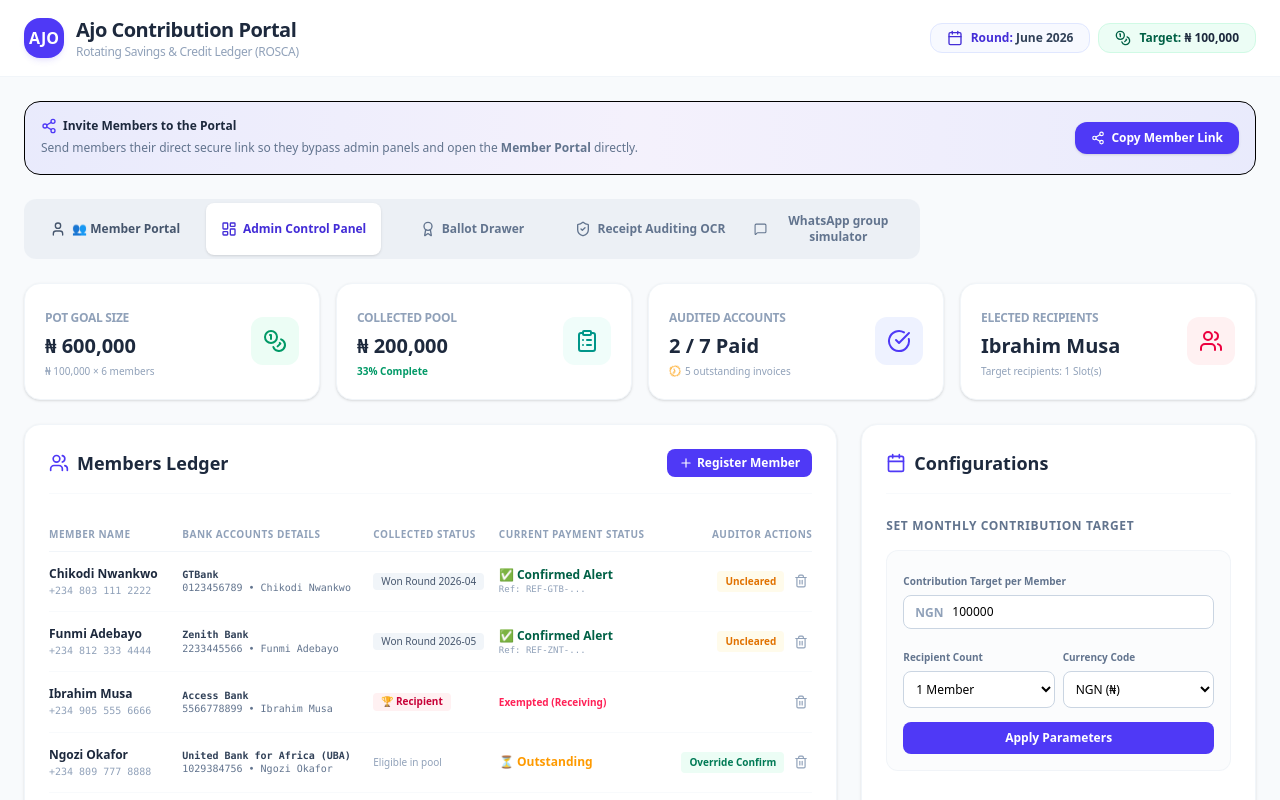
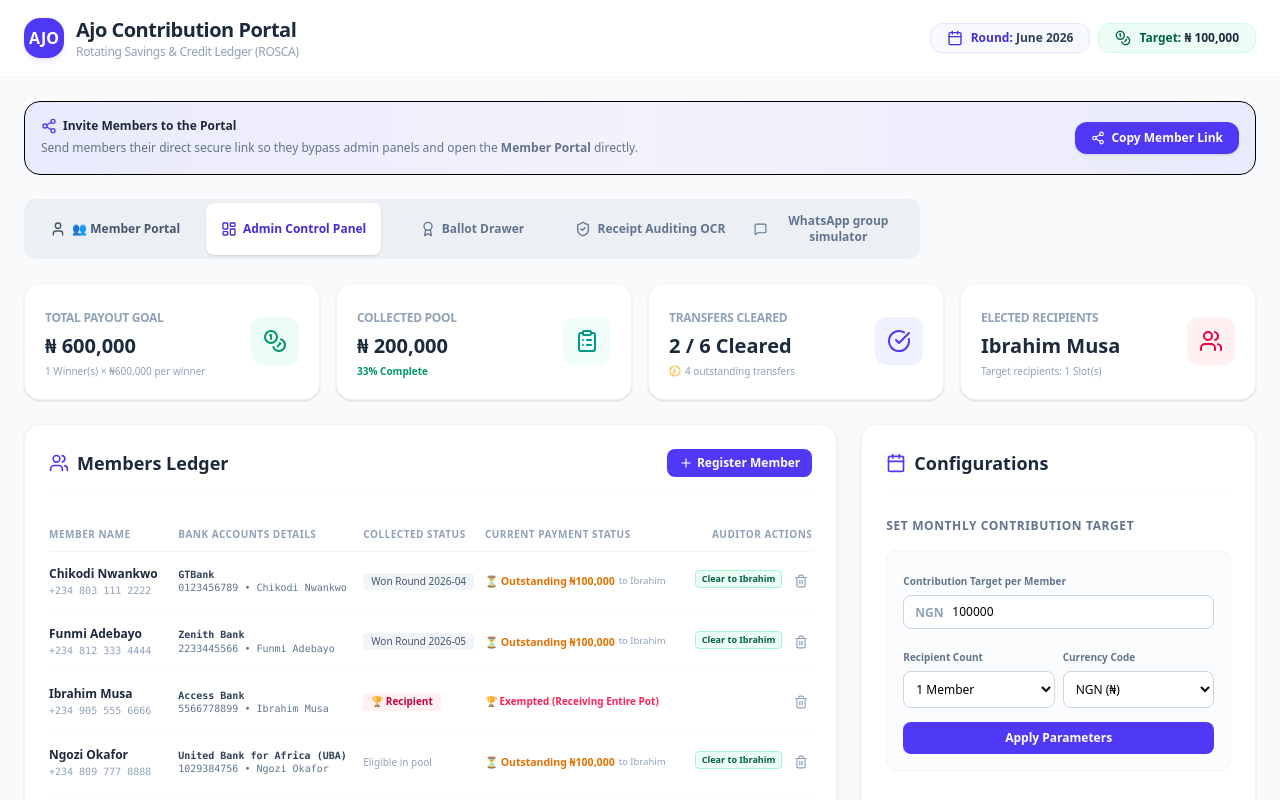
Before and after one commit to Crystalheart20/Crystalpay, a React (Vite) app: page / in a window 1280 px wide. Shown: the top 800 px of the page. Built offline with nearby package versions, Linux system fonts and the light colour scheme.

Commit message:
feat: support multi-recipient ROSCA payments
Add recipientId to payment logic and interfaces to allow tracking contributions to specific winners when multiple recipients are active in a single month.

```diff
--- a/src/App.tsx
+++ b/src/App.tsx
@@ -125,11 +125,12 @@ export default function App() {
   };
 
   // Action: Record payment verified (manually or through Gemini OCR)
-  const handleRecordPayment = (memberId: string, amount: number, ref: string, senderName?: string) => {
+  const handleRecordPayment = (memberId: string, amount: number, ref: string, senderName?: string, recipientId?: string) => {
     setMonths(prev => prev.map(m => {
       if (m.id === currentMonthId) {
-        // Prevent duplicate payment entry log
-        const exists = m.payments.some(p => p.memberId === memberId);
+        // Prevent duplicate payment entry log for this recipient
+        const targetRecipient = recipientId || m.recipients[0];
+        const exists = m.payments.some(p => p.memberId === memberId && p.recipientId === targetRecipient);
         if (exists) return m;
 
         const newPayment: PaymentLog = {
@@ -138,7 +139,8 @@ export default function App() {
           date: new Date().toISOString().split('T')[0],
           transactionRef: ref,
           senderAccountName: senderName || "Verified Member",
-          verifiedByAI: true
+          verifiedByAI: true,
+          recipientId: targetRecipient
         };
 
         return {
@@ -193,33 +195,40 @@ export default function App() {
   };
 
   // Action: Toggle / Manual overriding confirmation
-  const handleManualPayment = (memberId: string, approved: boolean) => {
+  const handleManualPayment = (memberId: string, approved: boolean, recipientId?: string) => {
     setMonths(prev => prev.map(m => {
       if (m.id === currentMonthId) {
         if (approved) {
-          // Add manually
-          const exists = m.payments.some(p => p.memberId === memberId);
-          if (exists) return m;
+          // If recipientId is specified, only pay them, otherwise pay all winners this member owes
+          const recipientsToPay = recipientId ? [recipientId] : m.recipients.filter(rId => rId !== memberId);
 
-          return {
-            ...m,
-            payments: [
-              ...m.payments,
-              {
+          let newPayments = [...m.payments];
+          recipientsToPay.forEach(targetRecId => {
+            const exists = newPayments.some(p => p.memberId === memberId && p.recipientId === targetRecId);
+            if (!exists) {
+              newPayments.push({
                 memberId,
                 amount: m.targetAmountPerMember,
                 date: new Date().toISOString().split('T')[0],
                 transactionRef: "OVERRIDE-" + Math.floor(Math.random() * 100000),
                 senderAccountName: "System Approved",
-                verifiedByAI: false
-              }
-            ]
+                verifiedByAI: false,
+                recipientId: targetRecId
+              });
+            }
+          });
+
+          return {
+            ...m,
+            payments: newPayments
           };
         } else {
-          // Remove manually
+          // Clear payment manual override
           return {
             ...m,
-            payments: m.payments.filter(p => p.memberId !== memberId)
+            payments: recipientId
+              ? m.payments.filter(p => !(p.memberId === memberId && p.recipientId === recipientId))
+              : m.payments.filter(p => p.memberId !== memberId)
           };
         }
       }
@@ -448,7 +457,7 @@ export default function App() {
               currentMonthId={currentMonthId}
               currency="₦"
               onAddMember={handleAddMember}
-              onPaymentApproved={(mId, amt, ref, sName) => handleRecordPayment(mId, amt, ref, sName)}
+              onPaymentApproved={(mId, amt, ref, sName, rId) => handleRecordPayment(mId, amt, ref, sName, rId)}
               onConfirmPayoutReceipt={handleConfirmPayoutReceipt}
             />
           )}
@@ -481,7 +490,7 @@ export default function App() {
               members={members}
               expectedAmount={currentMonth?.targetAmountPerMember || 10000}
               currency="₦"
-              onPaymentApproved={(mId, amt, ref, sName) => handleRecordPayment(mId, amt, ref, sName)}
+              onPaymentApproved={(mId, amt, ref, sName, rId) => handleRecordPayment(mId, amt, ref, sName, rId)}
             />
           )}
 
--- a/src/components/Dashboard.tsx
+++ b/src/components/Dashboard.tsx
@@ -10,7 +10,7 @@ interface DashboardProps {
   onAddMember: (member: Omit<Member, "id" | "collectedMonths" | "isActive">) => void;
   onRemoveMember: (id: string) => void;
   onConfigureMonth: (targetAmount: number, spots: 1 | 2, currencyCode: string) => void;
-  onManualPayment: (memberId: string, approved: boolean) => void;
+  onManualPayment: (memberId: string, approved: boolean, recipientId?: string) => void;
   onCloseRound: () => void;
 }
 
@@ -56,22 +56,24 @@ export default function Dashboard({
 
   // Calculate dynamic stats
   const totalMembersCount = members.length;
-  const paidMembersCount = currentMonth
-    ? members.filter(m => currentMonth.payments.some(p => p.memberId === m.id)).length
-    : 0;
-  const pendingMembersCount = totalMembersCount - paidMembersCount;
+  const activeRecipientsList = currentMonth
+    ? members.filter(m => currentMonth.recipients.includes(m.id))
+    : [];
 
-  const payoutGoal = currentMonth
-    ? (currentMonth.targetAmountPerMember * (totalMembersCount - currentMonth.recipients.length))
-    : 0;
+  const targetAmount = currentMonth?.targetAmountPerMember || 100000;
+
+  // Each recipient always collects NGN 100,000 contribution from all other (totalMembers - 1) group members.
+  // When there are 2 recipients, other members contribute 100,000 to each winner, and winners pay 100,000 to each other.
+  // Thus, the total transfers expected is recipients count * (totalMembers - 1).
+  const totalTransfersExpected = totalRecipients > 0 ? totalRecipients * (totalMembersCount - 1) : 0;
+  const payoutGoal = totalTransfersExpected * targetAmount;
 
   const currentPoolPaid = currentMonth
     ? currentMonth.payments.reduce((sum, p) => sum + p.amount, 0)
     : 0;
 
-  const activeRecipientsList = currentMonth
-    ? members.filter(m => currentMonth.recipients.includes(m.id))
-    : [];
+  const completedTransfers = currentMonth ? currentMonth.payments.length : 0;
+  const pendingTransfersCount = totalTransfersExpected - completedTransfers;
 
   const handleRegisterMember = (e: React.FormEvent) => {
     e.preventDefault();
@@ -144,12 +146,12 @@ export default function Dashboard({
         {/* Card 1: Total Pool size */}
         <div className="bg-white rounded-2xl shadow-sm border border-slate-100 p-5 flex items-center justify-between">
           <div>
-            <span className="text-xs font-semibold text-slate-400 uppercase tracking-tight">Pot Goal size</span>
+            <span className="text-xs font-semibold text-slate-400 uppercase tracking-tight">Total Payout Goal</span>
             <h3 className="text-xl font-extrabold text-slate-800 mt-1">
               {currency} {payoutGoal.toLocaleString()}
             </h3>
             <p className="text-[10px] text-slate-400 mt-1">
-              {currency} {currentMonth?.targetAmountPerMember.toLocaleString()} × {totalMembersCount - (currentMonth?.recipients.length || 0)} members
+              {totalRecipients} Winner(s) × {currency}{(targetAmount * (totalMembersCount - 1)).toLocaleString()} per winner
             </p>
           </div>
           <div className="p-3 bg-emerald-50 rounded-xl text-emerald-600">
@@ -173,15 +175,22 @@ export default function Dashboard({
           </div>
         </div>
 
-        {/* Card 3: Paid members ratio */}
+        {/* Card 3: Payments ratio */}
         <div className="bg-white rounded-2xl shadow-sm border border-slate-100 p-5 flex items-center justify-between">
           <div>
-            <span className="text-xs font-semibold text-slate-400 uppercase tracking-tight">Audited Accounts</span>
+            <span className="text-xs font-semibold text-slate-400 uppercase tracking-tight">Transfers Cleared</span>
             <h3 className="text-xl font-extrabold text-slate-800 mt-1">
-              {paidMembersCount} / {totalMembersCount} Paid
+              {completedTransfers} / {totalTransfersExpected} Cleared
             </h3>
             <p className="text-[10px] text-slate-400 mt-1 flex items-center gap-1">
-              <Clock className="w-3 h-3 text-amber-500 animate-spin" /> {pendingMembersCount} outstanding invoices
+              {pendingTransfersCount > 0 ? (
+                <>
+                  <Clock className="w-3 h-3 text-amber-500 animate-spin" />
+                  <span>{pendingTransfersCount} outstanding transfers</span>
+                </>
+              ) : (
+                <span className="text-emerald-600 font-bold">✓ All contributions cleared!</span>
+              )}
             </p>
           </div>
           <div className="p-3 bg-indigo-50 rounded-xl text-indigo-600">
@@ -313,8 +322,7 @@ export default function Dashboard({
               <tbody>
                 {members.map(m => {
                   const isRecipient = currentMonth?.recipients.includes(m.id);
-                  const isPaid = currentMonth?.payments.some(p => p.memberId === m.id);
-                  const paymentLog = currentMonth?.payments.find(p => p.memberId === m.id);
+                  const winnersOwed = activeRecipientsList.filter(w => w.id !== m.id);
 
                   return (
                     <tr key={m.id} className="border-b border-slate-50 hover:bg-slate-50/40 transition">
@@ -325,7 +333,7 @@ export default function Dashboard({
                         </div>
                       </td>
                       <td className="py-3.5 font-mono">
-                        <div className="flex flex-col text-[10px] text-slate-500">
+                        <div className="flex flex-col text-[10px] text-slate-500 block">
                           <span className="font-semibold text-slate-700">{m.bankName}</span>
                           <span>{m.accountNo} • {m.accountName}</span>
                         </div>
@@ -344,35 +352,55 @@ export default function Dashboard({
                         )}
                       </td>
                       <td className="py-3.5">
-                        {isRecipient ? (
-                          <span className="text-rose-500 text-[10px] font-semibold">Exempted (Receiving)</span>
-                        ) : isPaid ? (
-                          <div className="flex flex-col">
-                            <span className="inline-flex text-emerald-800 font-semibold gap-1 items-center">
-                              ✅ Confirmed Alert
-                            </span>
-                            <span className="text-[9px] font-mono text-slate-400 truncate max-w-[100px]" title={paymentLog?.transactionRef}>
-                              Ref: {paymentLog?.transactionRef.slice(0, 8)}...
-                            </span>
+                        {isRecipient && winnersOwed.length === 0 ? (
+                          <span className="text-rose-500 text-[10px] font-bold block">🏆 Exempted (Receiving Entire Pot)</span>
+                        ) : winnersOwed.length === 0 ? (
+                          <span className="text-slate-400 text-[10px]">⏳ No active draw</span>
+                        ) : (
+                          <div className="space-y-1.5">
+                            {winnersOwed.map(w => {
+                              const pLog = currentMonth?.payments.find(p => p.memberId === m.id && p.recipientId === w.id);
+                              return (
+                                <div key={w.id} className="flex flex-col text-[10.5px]">
+                                  <div className="flex items-center gap-1">
+                                    {pLog ? (
+                                      <span className="text-emerald-700 font-bold">✅ Paid ₦{(pLog.amount || targetAmount).toLocaleString()}</span>
+                                    ) : (
+                                      <span className="text-amber-600 font-bold">⏳ Outstanding ₦{targetAmount.toLocaleString()}</span>
+                                    )}
+                                    <span className="text-slate-400 text-[9.5px]">to {w.name.split(" ")[0]}</span>
+                                  </div>
+                                  {pLog && (
+                                    <span className="text-[9px] font-mono text-slate-400 block -mt-0.5">
+                                      Ref: {pLog.transactionRef.slice(0, 8)}...
+                                    </span>
+                                  )}
+                                </div>
+                              );
+                            })}
                           </div>
-                        ) : (
-                          <span className="inline-flex text-amber-500 font-bold items-center gap-1">
-                            ⏳ Outstanding
-                          </span>
                         )}
                       </td>
-                      <td className="py-3.5 text-right space-x-1.5 whitespace-nowrap">
-                        {!isRecipient && (
-                          <button
-                            onClick={() => onManualPayment(m.id, !isPaid)}
-                            className={`px-2 py-1 rounded text-[10px] font-bold ${
-                              isPaid
-                                ? "bg-amber-50 text-amber-600 hover:bg-amber-100"
-                                : "bg-emerald-50 text-emerald-700 hover:bg-emerald-100"
-                            }`}
-                          >
-                            {isPaid ? "Uncleared" : "Override Confirm"}
-                          </button>
+                      <td className="py-3.5 text-right space-y-1 whitespace-nowrap">
+                        {winnersOwed.length > 0 && (
+                          <div className="flex flex-col gap-1 items-end inline-block align-middle mr-2">
+                            {winnersOwed.map(w => {
+                              const hasPaidWinner = currentMonth?.payments.some(p => p.memberId === m.id && p.recipientId === w.id);
+                              return (
+                                <button
+                                  key={w.id}
+                                  onClick={() => onManualPayment(m.id, !hasPaidWinner, w.id)}
+                                  className={`px-1.5 py-0.5 rounded text-[9px] font-extrabold flex items-center gap-0.5 border ${
+                                    hasPaidWinner
+                                      ? "bg-amber-50 border-amber-200 text-amber-600 hover:bg-amber-100"
+                                      : "bg-emerald-50 border-emerald-200 text-emerald-800 hover:bg-emerald-100"
+                                  }`}
+                                >
+                                  {hasPaidWinner ? `Uncleared to ${w.name.split(" ")[0]}` : `Clear to ${w.name.split(" ")[0]}`}
+                                </button>
+                              );
+                            })}
+                          </div>
                         )}
                         <button
                           onClick={() => onRemoveMember(m.id)}
--- a/src/components/MemberPortal.tsx
+++ b/src/components/MemberPortal.tsx
@@ -27,7 +27,7 @@ interface MemberPortalProps {
   currentMonthId: string;
   currency: string;
   onAddMember: (member: Omit<Member, "id" | "collectedMonths" | "isActive">) => void;
-  onPaymentApproved: (memberId: string, amount: number, ref: string, senderName?: string) => void;
+  onPaymentApproved: (memberId: string, amount: number, ref: string, senderName?: string, recipientId?: string) => void;
   onConfirmPayoutReceipt: (memberId: string, monthId: string) => void;
 }
 
@@ -45,6 +45,9 @@ export default function MemberPortal({
     return localStorage.getItem("ajo_member_session") || "";
   });
   const [isRegisterMode, setIsRegisterMode] = useState(false);
+
+  // Selected Recipient for contribution
+  const [selectedRecipientId, setSelectedRecipientId] = useState<string>("");
 
   // Self Registration Form state
   const [regName, setRegName] = useState("");
@@ -182,6 +185,9 @@ export default function MemberPortal({
     setAuditError("");
     setAuditResult(null);
 
+    const winnersOwed = activeRecipientsList.filter(w => w.id !== loggedInMemberId);
+    const targetRecipientId = selectedRecipientId || (winnersOwed.length > 0 ? winnersOwed[0].id : "");
+
     try {
       const response = await fetch("/api/verify-receipt", {
         method: "POST",
@@ -207,7 +213,8 @@ export default function MemberPortal({
           loggedInMemberId,
           auditData.amount || targetAmount,
           auditData.transactionReference || ("TXN-" + Date.now()),
-          auditData.senderName || loggedInMember?.name
+          auditData.senderName || loggedInMember?.name,
+          targetRecipientId
         );
       }
     } catch (err: any) {
@@ -229,6 +236,7 @@ export default function MemberPortal({
   const copyToClipboard = (text: string, id: string) => {
     navigator.clipboard.writeText(text);
     setCopiedAccNo(id);
+    setSelectedRecipientId(id); // Auto-select this winner for transfer verification proof
     setTimeout(() => setCopiedAccNo(null), 1500);
   };
 
@@ -558,16 +566,32 @@ export default function MemberPortal({
               <div className="bg-white rounded-2xl p-6 border border-slate-100 shadow-sm space-y-4">
                 <h4 className="font-bold text-slate-800 text-sm">Your Personal Contribution Ledger</h4>
 
+                {(() => {
+                  const winnersOwed = activeRecipientsList.filter(w => w.id !== loggedInMemberId);
+                  const paymentsMade = currentMonth?.payments.filter(p => p.memberId === loggedInMemberId) || [];
+                  const isFullyPaid = winnersOwed.length > 0 && winnersOwed.every(w => paymentsMade.some(p => p.recipientId === w.id));
+                  const isExempt = winnersOwed.length === 0;
+
+                  return (
+                    <>
                       <div className="grid grid-cols-2 gap-4">
                         <div className="bg-slate-50 p-4 rounded-xl">
                           <span className="text-[9px] font-bold text-slate-400 uppercase tracking-widest block">Payment Status</span>
-                    {hasPaidCurrentMonth ? (
+                          {isExempt ? (
+                            <span className="text-rose-700 text-xs font-black mt-1 inline-flex items-center gap-1">
+                              🏆 EXEMPT (RECEIVING)
+                            </span>
+                          ) : isFullyPaid ? (
                             <span className="text-emerald-700 text-sm font-extrabold mt-1 inline-flex items-center gap-1">
-                        <CheckCircle className="w-4 h-4 mt-0.5" /> PAID CONFIRMED
+                              <CheckCircle className="w-4 h-4 mt-0.5 shrink-0 animate-bounce" /> FULLY PAID
+                            </span>
+                          ) : paymentsMade.length > 0 ? (
+                            <span className="text-amber-600 text-xs font-extrabold mt-1 inline-flex items-center gap-1 leading-snug">
+                              ⏳ PAID {paymentsMade.length}/{winnersOwed.length}
                             </span>
                           ) : (
-                      <span className="text-amber-600 text-sm font-extrabold mt-1 inline-flex items-center gap-1">
-                        <AlertTriangle className="w-4 h-4 mt-0.5 animate-pulse" /> OUTSTANDING
+                            <span className="text-rose-500 text-xs font-extrabold mt-1 inline-flex items-center gap-1">
+                              <AlertTriangle className="w-4 h-4 mt-0.5 shrink-0 animate-pulse" /> OUTSTANDING
                             </span>
                           )}
                         </div>
@@ -579,11 +603,46 @@ export default function MemberPortal({
                       </div>
 
                       <div className="space-y-2">
+                        <h5 className="text-[10px] font-bold text-slate-400 uppercase">Transfer Status Checklist</h5>
+                        <div className="bg-slate-50 p-3 rounded-xl border border-slate-150 space-y-2">
+                          {isExempt ? (
+                            <p className="text-xs text-slate-500 italic">No transfers due this month. You are collecting this month's savings pot!</p>
+                          ) : (
+                            winnersOwed.map(w => {
+                              const pLog = paymentsMade.find(p => p.recipientId === w.id);
+                              return (
+                                <div key={w.id} className="flex justify-between items-center text-xs pb-1.5 last:pb-0 border-b border-slate-200/50 last:border-0">
+                                  <div>
+                                    <p className="font-extrabold text-slate-700">{w.name}</p>
+                                    <p className="text-[10px] text-slate-400">{w.bankName} • ₦{targetAmount.toLocaleString()}</p>
+                                  </div>
+                                  <div>
+                                    {pLog ? (
+                                      <span className="inline-flex items-center gap-1 px-2 py-0.5 rounded bg-emerald-50 text-emerald-800 font-bold text-[10px]">
+                                        ✓ Paid
+                                      </span>
+                                    ) : (
+                                      <span className="inline-flex items-center gap-1 px-2 py-0.5 rounded bg-rose-50 text-rose-600 font-bold text-[10px] animate-pulse">
+                                        ⏳ Outstanding
+                                      </span>
+                                    )}
+                                  </div>
+                                </div>
+                              );
+                            })
+                          )}
+                        </div>
+                      </div>
+                    </>
+                  );
+                })()}
+
+                <div className="space-y-2">
                   <h5 className="text-[10px] font-bold text-slate-400 uppercase">Ajo Rotation History</h5>
                   <div className="text-xs text-slate-600 divide-y divide-slate-100">
                     <div className="py-2 flex justify-between">
                       <span className="font-semibold text-slate-700">June 2026 Rotation</span>
-                      <span>{hasPaidCurrentMonth ? "Paid" : "Outstanding Invoice"}</span>
+                      <span>Processed</span>
                     </div>
                     {loggedInMember.collectedMonths.map(mon => (
                       <div key={mon} className="py-2 flex justify-between">
@@ -627,6 +686,29 @@ export default function MemberPortal({
 
                 {/* File Upload center */}
                 <div className="space-y-4">
+
+                  {(() => {
+                    const winnersOwedStatus = activeRecipientsList.filter(w => w.id !== loggedInMemberId);
+                    if (winnersOwedStatus.length <= 1) return null;
+                    return (
+                      <div className="bg-indigo-50/60 p-3.5 rounded-xl border border-indigo-100 flex flex-col gap-1.5 animate-fade-in text-xs">
+                        <label className="text-[10.5px] font-bold text-indigo-800 uppercase block tracking-wider">Recipient Target for this Transfer</label>
+                        <p className="text-[10px] text-slate-500">Specify which active monthly winner you spent this ₦{targetAmount.toLocaleString()} transfer on:</p>
+                        <select
+                          value={selectedRecipientId}
+                          onChange={(e) => setSelectedRecipientId(e.target.value)}
+                          className="w-full text-xs px-3 py-2 rounded-lg border border-slate-300 bg-white font-bold focus:outline-none"
+                        >
+                          <option value="">-- Choice of Recipient --</option>
+                          {winnersOwedStatus.map(w => (
+                            <option key={w.id} value={w.id}>
+                              Recipient: {w.name} ({w.bankName})
+                            </option>
+                          ))}
+                        </select>
+                      </div>
+                    );
+                  })()}
 
                   {/* Image attachment box */}
                   <div
--- a/src/components/ReceiptVerifier.tsx
+++ b/src/components/ReceiptVerifier.tsx
@@ -6,7 +6,7 @@ interface ReceiptVerifierProps {
   members: Member[];
   expectedAmount: number;
   currency: string;
-  onPaymentApproved: (memberId: string, amount: number, ref: string, senderName?: string) => void;
+  onPaymentApproved: (memberId: string, amount: number, ref: string, senderName?: string, recipientId?: string) => void;
 }
 
 export default function ReceiptVerifier({
--- a/src/types.ts
+++ b/src/types.ts
@@ -21,6 +21,7 @@ export interface PaymentLog {
   transactionRef: string;
   senderAccountName?: string;
   verifiedByAI: boolean;
+  recipientId?: string; // The specific winner member receiving this payment
 }
 
 export interface ContributionMonth {
```
Lines whose indentation alone changed are shown as unchanged.
